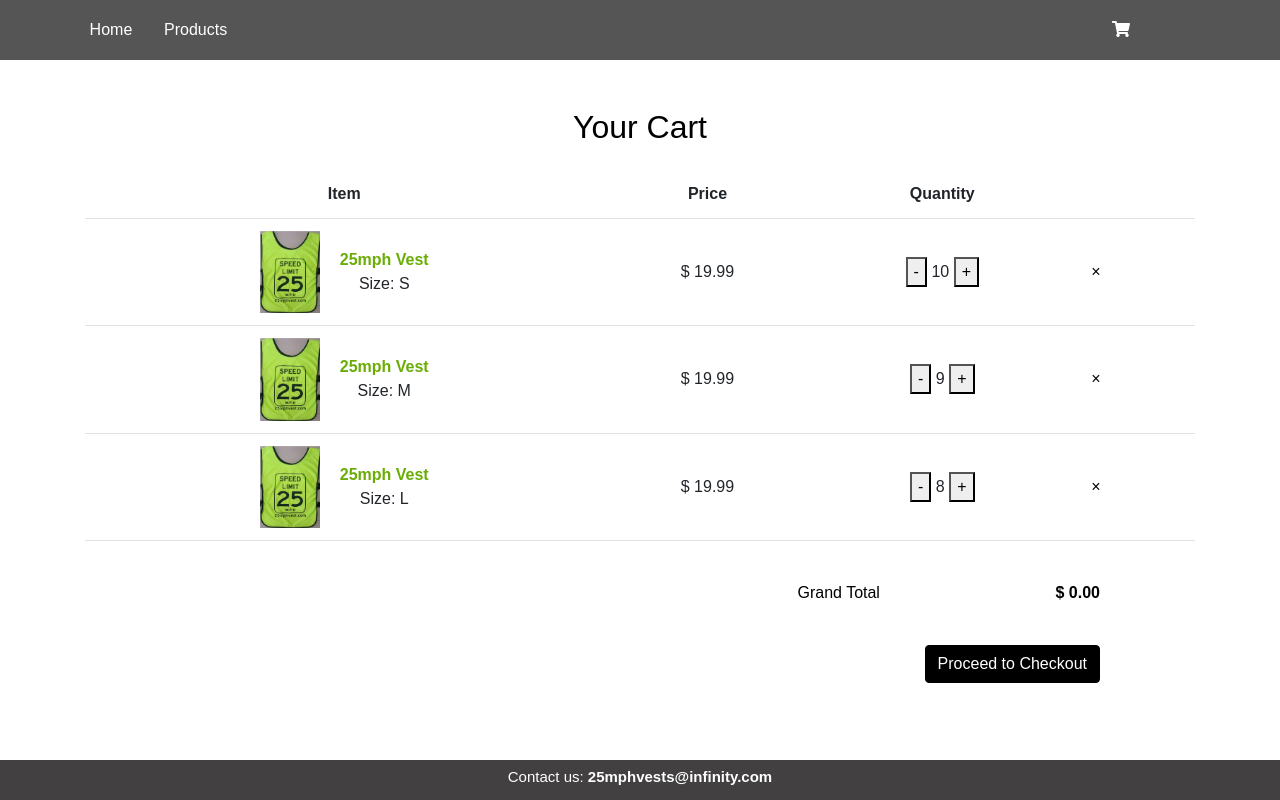
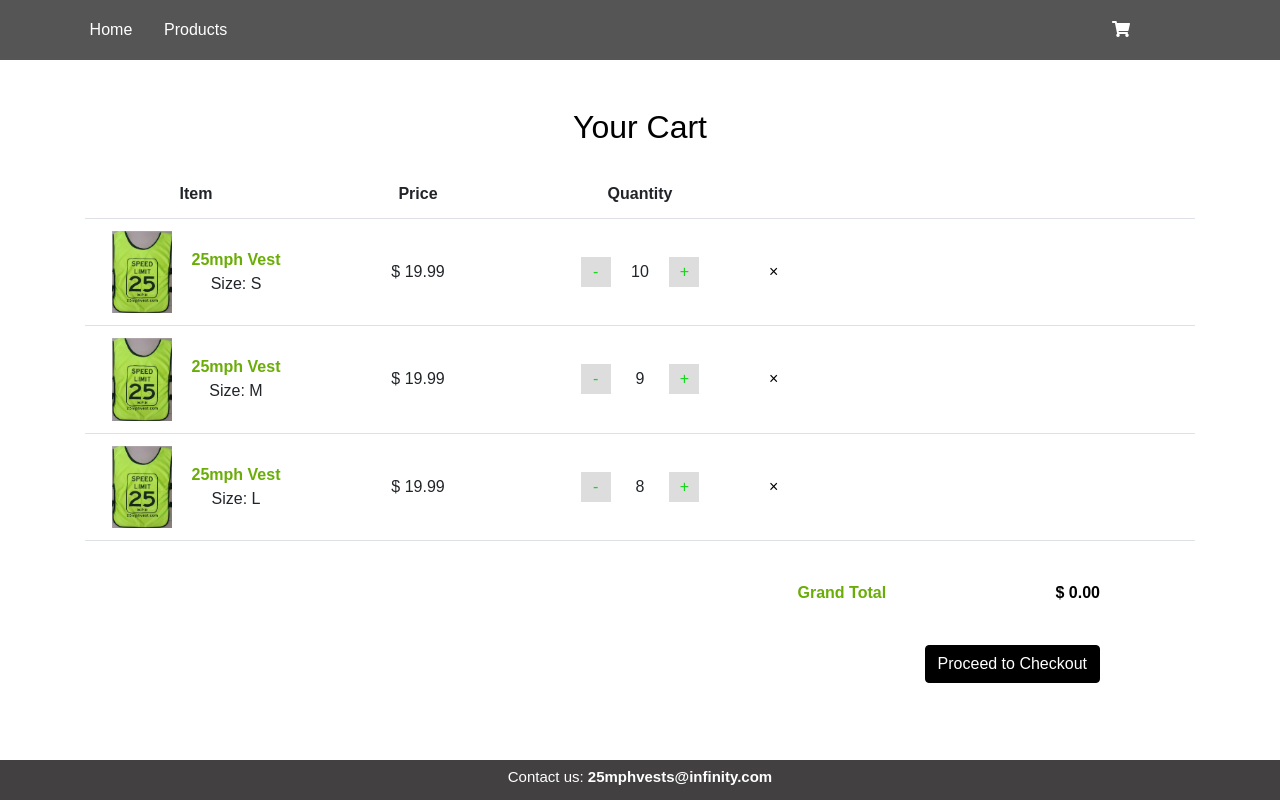
Before and after one commit to lm1298/VestStore, a Django app: template vests/templates/cart.html in a window 1280 px wide. Run offline with Django 5.2, Linux system fonts and the light colour scheme; the template is opened without the code that fills it: values that come from a table or form of the project are taken from there, others are empty; data comes from the database, SQL or seed files in the repository; some libraries are stand-ins or nearby versions.

Commit message:
SCRUM-46 Add styling to cart page.

```diff
--- a/vests/static/css/cart-styles.css
+++ b/vests/static/css/cart-styles.css
@@ -34,3 +34,29 @@ body {
 .right a {
     margin-left: 20%;
 }
+.col-width {
+    width: 20%; /* Adjust this value as needed */
+}
+.border-bottom {
+    border-bottom: 1px solid #DEE2E6 !important;
+}
+#quantity-selector {
+    align-items: center;
+}
+.quantity-btn {
+    width: 30px;
+    height: 30px;
+    border: 1px solid #ddd;
+    background-color: #ddd;
+    color: #17D71D;
+}
+.quantity-display {
+    display: inline-block;
+    width: 50px;
+    text-align: center;
+}
+.grand-total {
+    color: #6AAD06; /* Change the color to your desired color */
+    font-weight: bold; /* Optionally make the text bold */
+    text-align: left;
+}
```
